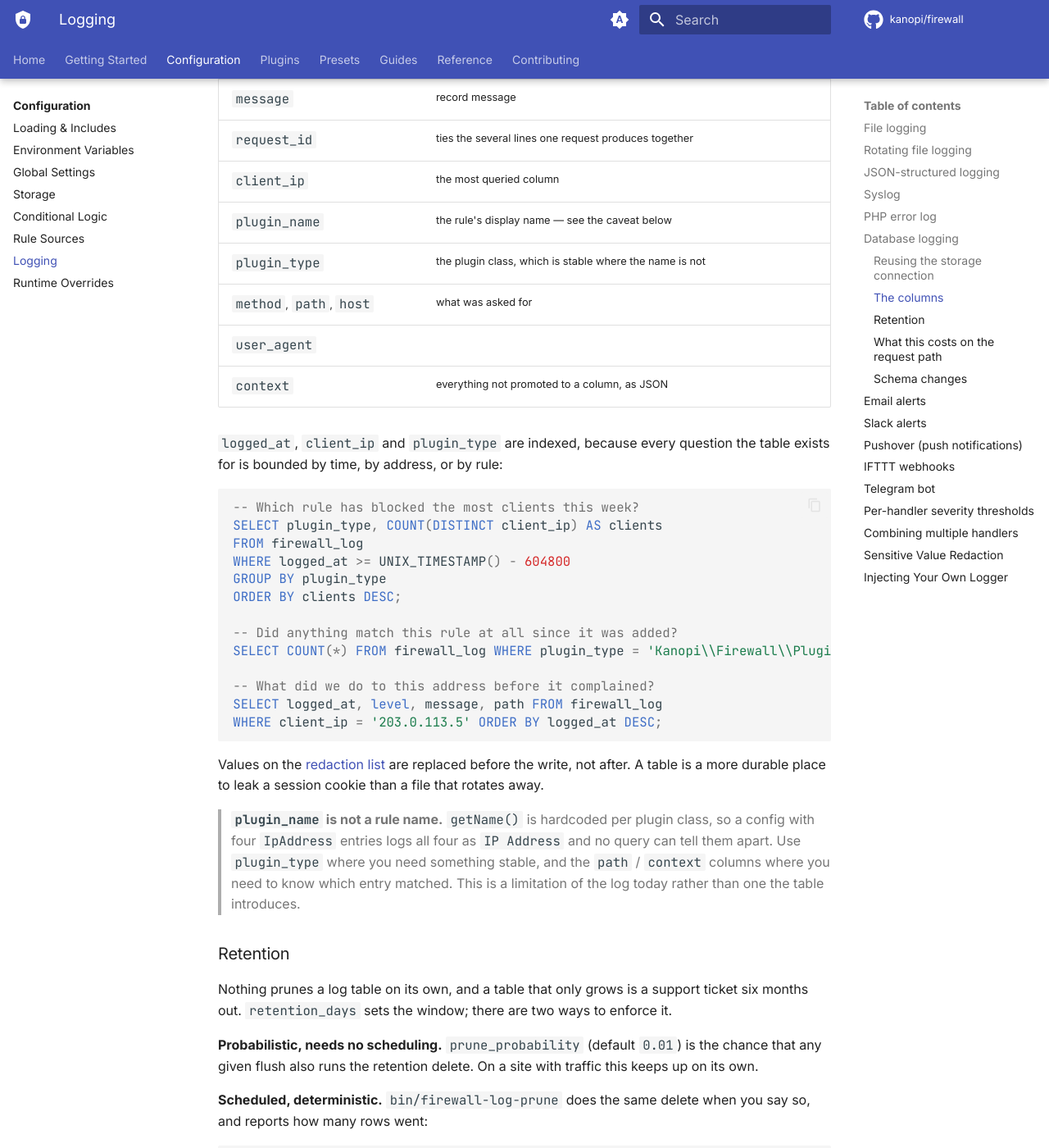
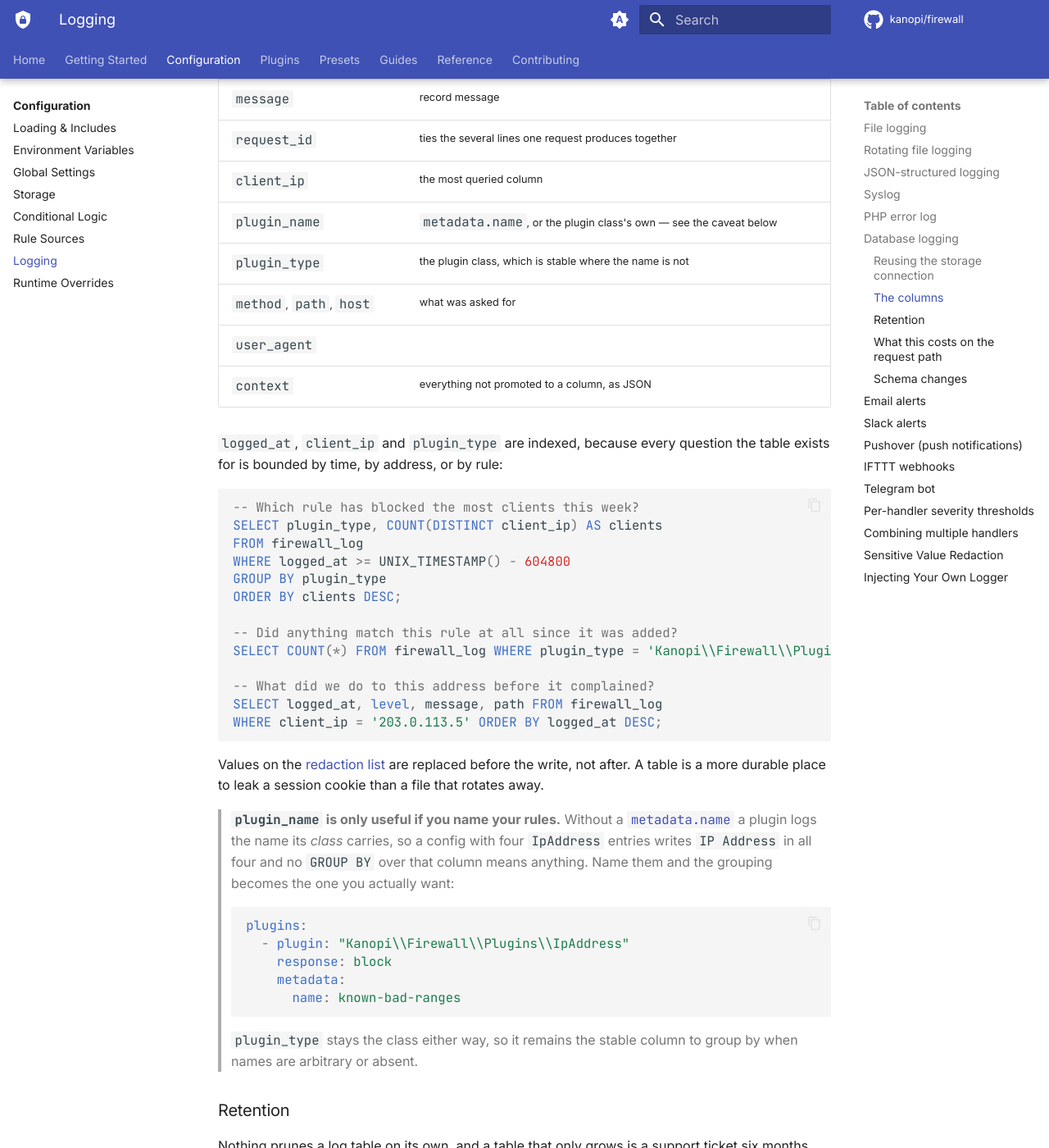
Before and after one commit to kanopi/firewall, an MkDocs documentation site: the page built from docs/configuration/logging.md, in a window 1280 px wide and 1400 px high, scrolled down 4793 px. Shown: the whole window at 82% size. Built offline with MkDocs 1.6.1 and Material for MkDocs 9.7.7, drawn with Linux system fonts in a browser that asks for light colours; comment, search, counter and statistics services are not loaded.

Commit message:
docs(logging): the plugin_name caveat is now a pointer to metadata.name
#182 landed, which makes the callout on the log table's `plugin_name` column
wrong: it said `getName()` is hardcoded per class and no query can tell four
`IpAddress` entries apart. That was true when the callout was written and is
not now. It points at `metadata.name` instead, with the config that makes the
column a useful `GROUP BY` key, and still says `plugin_type` is the stable
column when names are absent or arbitrary.

The integration test covers the two features meeting: two named entries of one
plugin class, three blocked requests, and a `GROUP BY plugin_name` that gives
the answer an operator actually wants -- while `plugin_type` stays recoverable,
which is what makes an arbitrary name safe.

````diff
--- a/docs/configuration/logging.md
+++ b/docs/configuration/logging.md
@@ -175,7 +175,7 @@ JSON, so nothing is lost.
 | `message` | record message |
 | `request_id` | ties the several lines one request produces together |
 | `client_ip` | the most queried column |
-| `plugin_name` | the rule's display name — see the caveat below |
+| `plugin_name` | `metadata.name`, or the plugin class's own — see the caveat below |
 | `plugin_type` | the plugin class, which is stable where the name is not |
 | `method`, `path`, `host` | what was asked for |
 | `user_agent` | |
@@ -204,11 +204,22 @@ Values on the [redaction list](#sensitive-value-redaction) are replaced before t
 not after. A table is a more durable place to leak a session cookie than a file that
 rotates away.
 
-> **`plugin_name` is not a rule name.** `getName()` is hardcoded per plugin class, so a
-> config with four `IpAddress` entries logs all four as `IP Address` and no query can
-> tell them apart. Use `plugin_type` where you need something stable, and the `path` /
-> `context` columns where you need to know which entry matched. This is a limitation of
-> the log today rather than one the table introduces.
+> **`plugin_name` is only useful if you name your rules.** Without a
+> [`metadata.name`](../plugins/index.md#metadataname-naming-a-rule) a plugin logs the name
+> its *class* carries, so a config with four `IpAddress` entries writes `IP Address` in all
+> four and no `GROUP BY` over that column means anything. Name them and the grouping
+> becomes the one you actually want:
+>
+> ```yaml
+> plugins:
+>   - plugin: "Kanopi\\Firewall\\Plugins\\IpAddress"
+>     response: block
+>     metadata:
+>       name: known-bad-ranges
+> ```
+>
+> `plugin_type` stays the class either way, so it remains the stable column to group by
+> when names are arbitrary or absent.
 
 ### Retention
 
````
Also changed, not shown: 1 other file.
